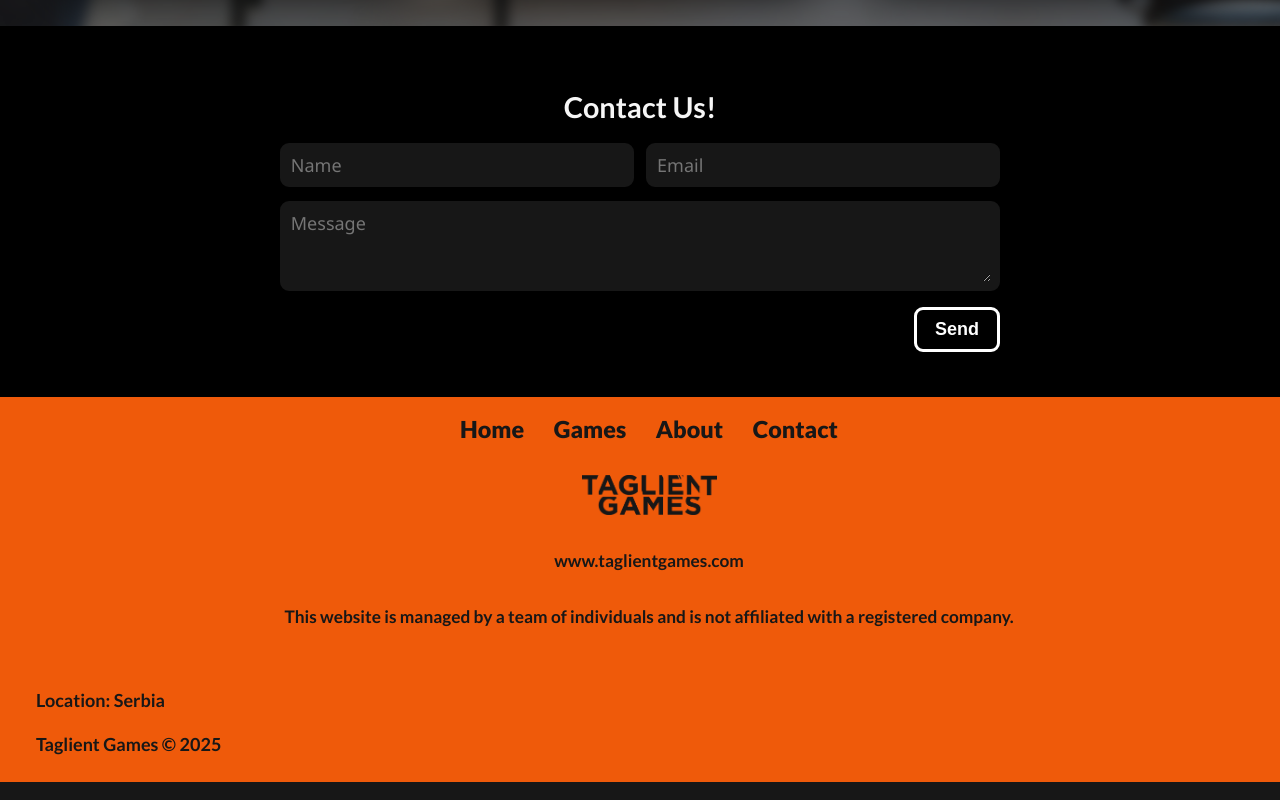
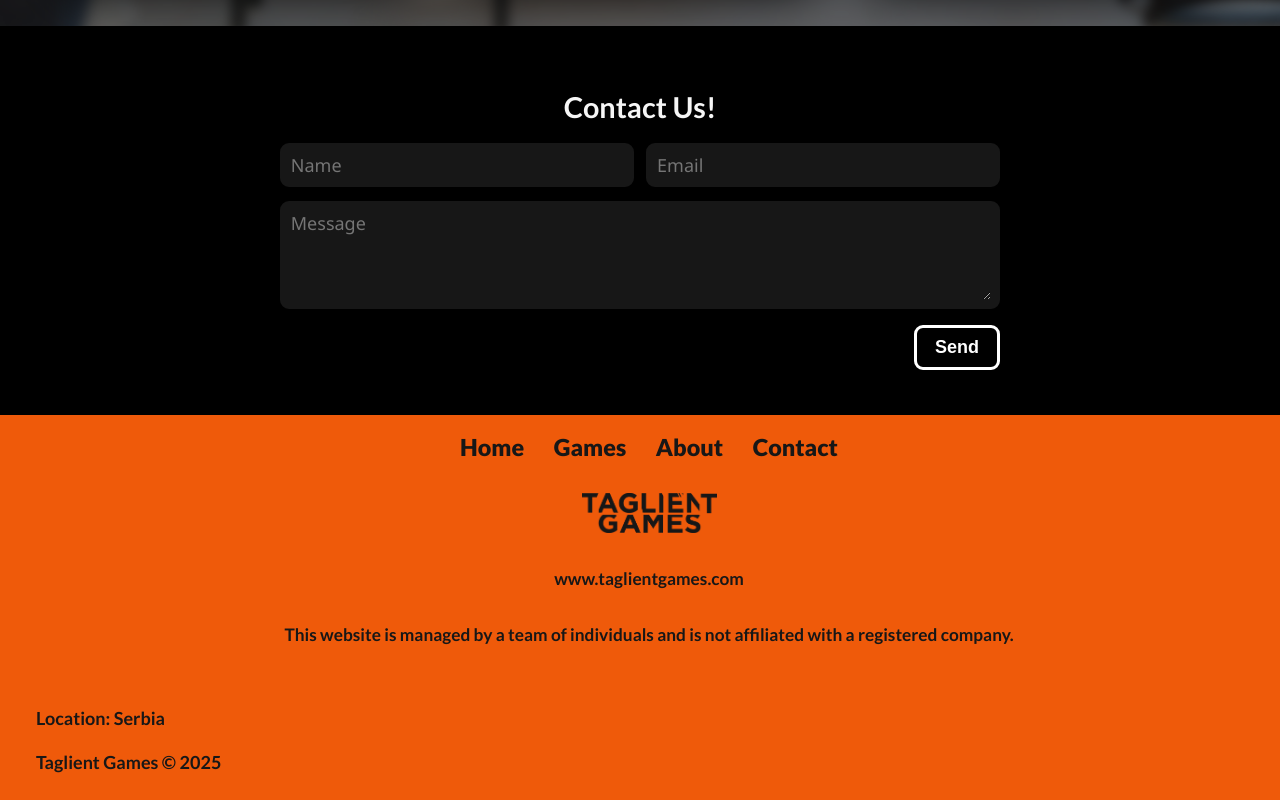
Before and after one commit to BloodAssassin/TaglientGames, a React (Create React App) app in the folder client/: page / in a window 1280 px wide. Shown: the part 2603-3403 px from the top of the page. Built offline with nearby package versions, Linux system fonts and the light colour scheme; a web font is replaced by a local one.

Commit message:
More CSS Updates

```diff
--- a/client/src/components/Contact.js
+++ b/client/src/components/Contact.js
@@ -12,7 +12,7 @@ export default function Footer() {
   const handleInput = (event) => {
     const textarea = event.target;
     textarea.style.height = "auto";
-    textarea.style.height = `${textarea.scrollHeight}px`;
+    textarea.style.height = `${textarea.scrollHeight+20}px`;
     setMessage(textarea.value);
     setFormError(""); // Reset form error on input change
   };
--- a/client/src/css/contact.css
+++ b/client/src/css/contact.css
@@ -48,7 +48,7 @@
 .message-input {
   margin-top: 15px;
   height: 100px;
-  min-height: 100px;
+  min-height: 120px;
   min-width: 200px;
   width: 100%;
   resize: both;
```
